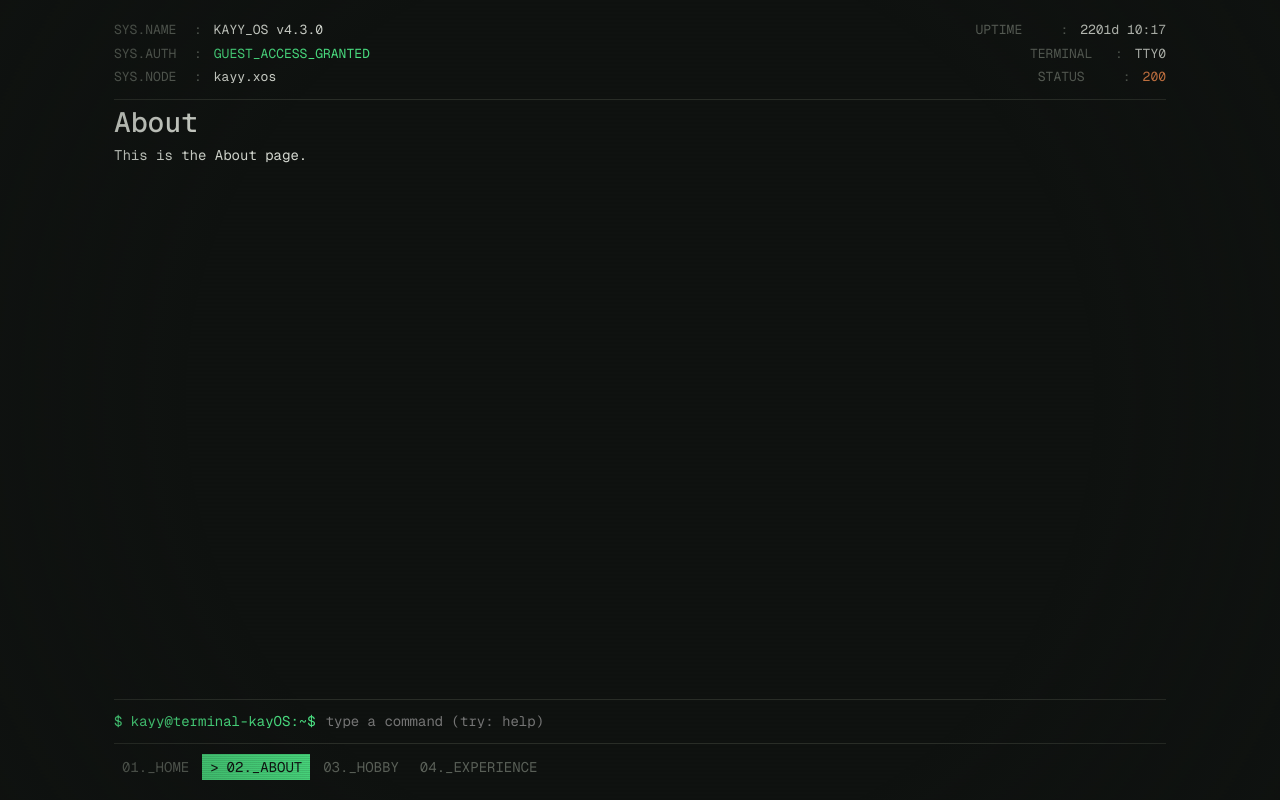
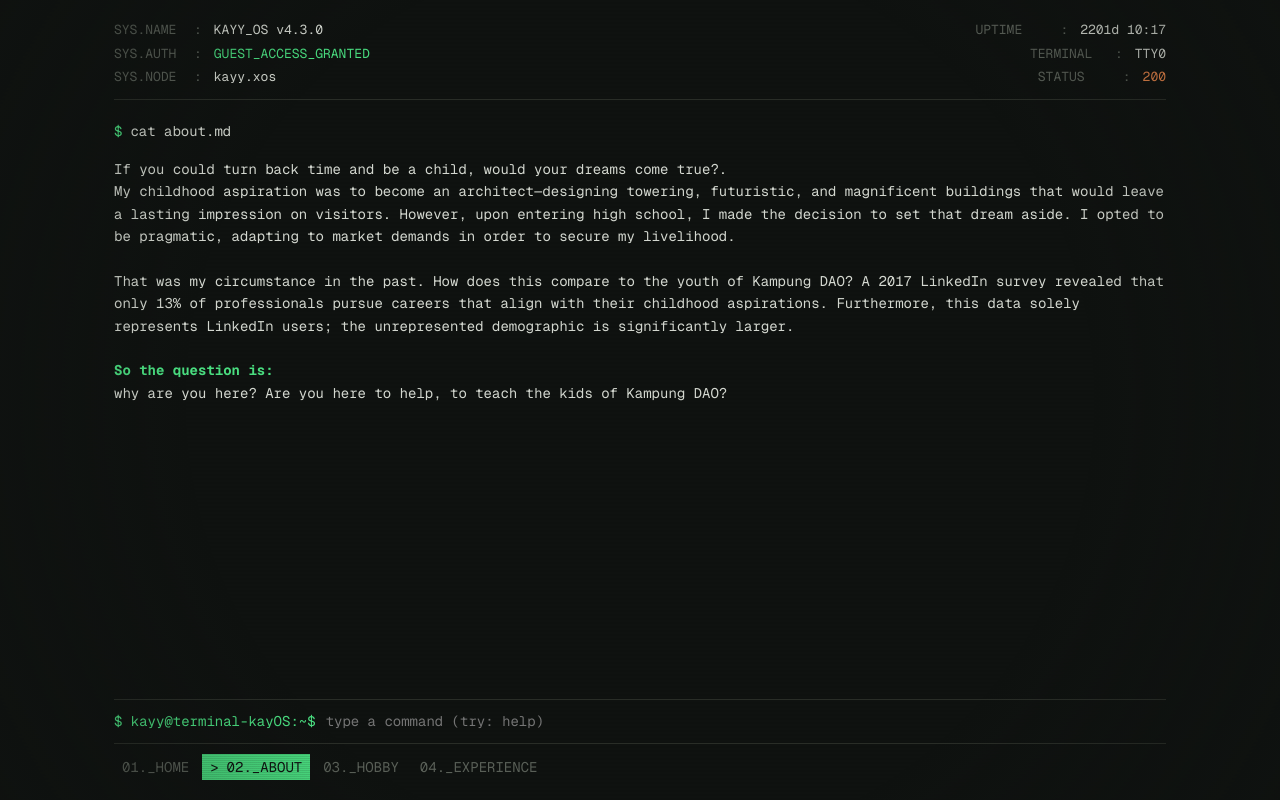
Before and after one commit to iarakha/kayy-terminal, a Next.js app: page /about in a window 1280 px wide. Built offline with nearby package versions, Linux system fonts and the light colour scheme.

Commit message:
[page] - Add page about

```diff
--- a/app/about/page.tsx
+++ b/app/about/page.tsx
@@ -1,8 +1,39 @@
 export default function About() {
   return (
-    <div className="flex flex-col items-center justify-center min-h-screen">
-      <h1 className="text-3xl font-bold">About</h1>
-      <p className="mt-4 text-lg">This is the About page.</p>
-    </div>
+    <main className="content-wrapper">
+      <div className="">
+        <div className="text-cmd">
+          <span>$</span>
+          <span>cat about.md</span>
+        </div>
+        <div className="mt-2">
+          If you could turn back time and be a child, would your dreams come
+          true?.
+          <br />
+          My childhood aspiration was to become an architect—designing towering,
+          futuristic, and magnificent buildings that would leave a lasting
+          impression on visitors. However, upon entering high school, I made the
+          decision to set that dream aside. I opted to be pragmatic, adapting to
+          market demands in order to secure my livelihood.
+          <br />
+          <br />
+          That was my circumstance in the past. How does this compare to the
+          youth of Kampung DAO? A 2017 LinkedIn survey revealed that only 13% of
+          professionals pursue careers that align with their childhood
+          aspirations. Furthermore, this data solely represents LinkedIn users;
+          the unrepresented demographic is significantly larger.
+          <br />
+          <br />
+          <b className="text-accent">So the question is:</b>
+          <br />
+          <div className="question-desc">
+            why are you here? Are you here to help, to teach the kids of Kampung
+            DAO?
+            <div className="blink" />
+          </div>
+          <br />
+        </div>
+      </div>
+    </main>
   );
 }
--- a/app/globals.css
+++ b/app/globals.css
@@ -94,6 +94,10 @@ body::after {
   pointer-events: none;
 }
 
+.mt-2 {
+  margin-top: 16px;
+}
+
 /* Base App Layout Container */
 #app,
 .app-container {
@@ -120,6 +124,7 @@ body::after {
   display: flex;
   flex-direction: column;
   gap: 10px;
+  padding-top: 20px;
 }
 
 .profile-desc {
@@ -236,6 +241,7 @@ th {
   letter-spacing: -0.02em;
   font-weight: bold;
   user-select: none;
+  margin-top: -20px !important;
 }
 
 /* =====================================================================
@@ -419,6 +425,32 @@ img.image-real {
   font-weight: 400;
 }
 
+.question-desc {
+  display: flex;
+  flex-direction: row;
+  align-items: center;
+  gap: 4px;
+}
+
+.blink {
+  background-color: var(--fg);
+  border-radius: 50%;
+  width: 5px;
+  height: 12px;
+  animation: blink 0.5s infinite;
+}
+
+@keyframes blink {
+  0%,
+  50% {
+    opacity: 1;
+  }
+  51%,
+  100% {
+    opacity: 0;
+  }
+}
+
 /* =====================================================================
    8. RESPONSIVE BEHAVIOR
    ===================================================================== */
```
